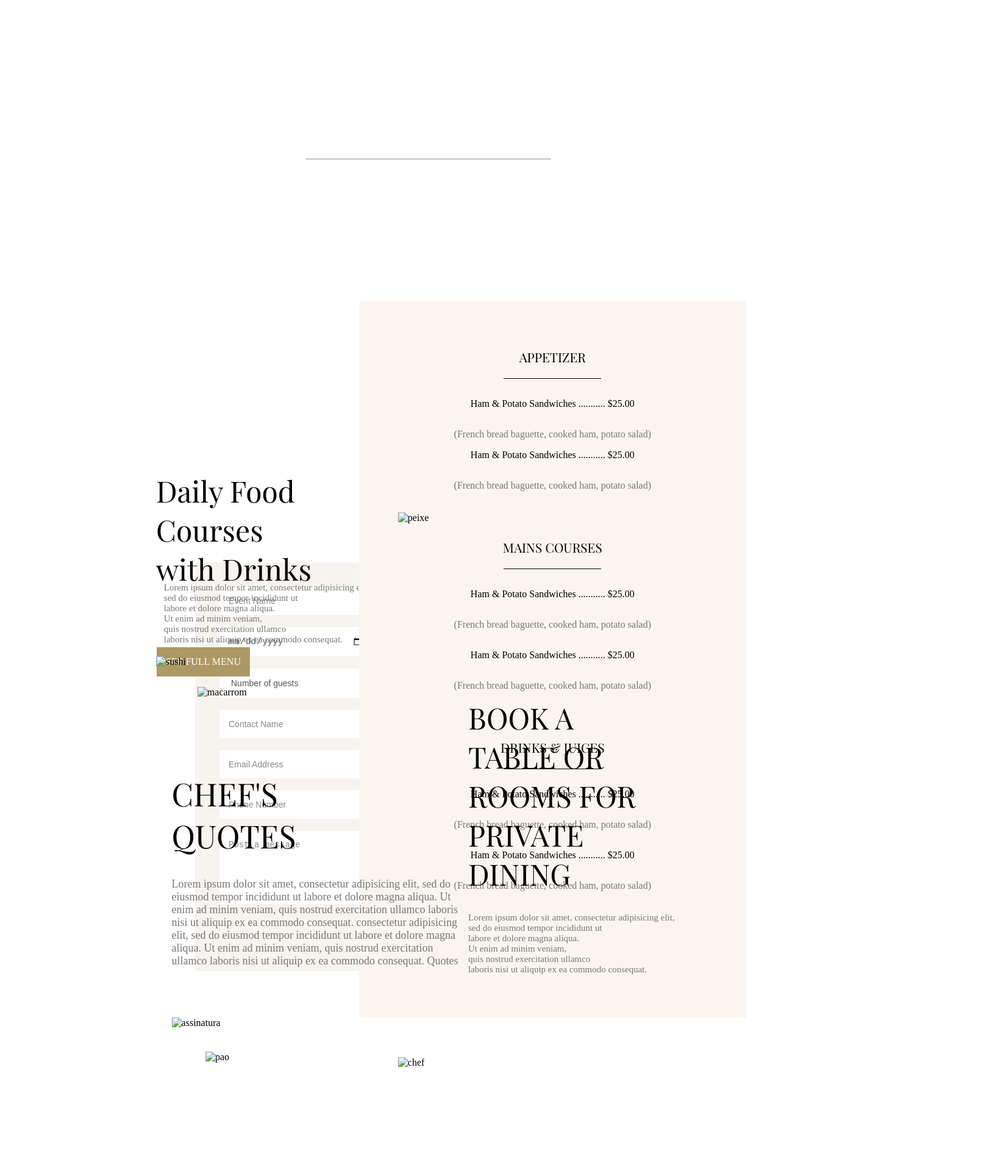
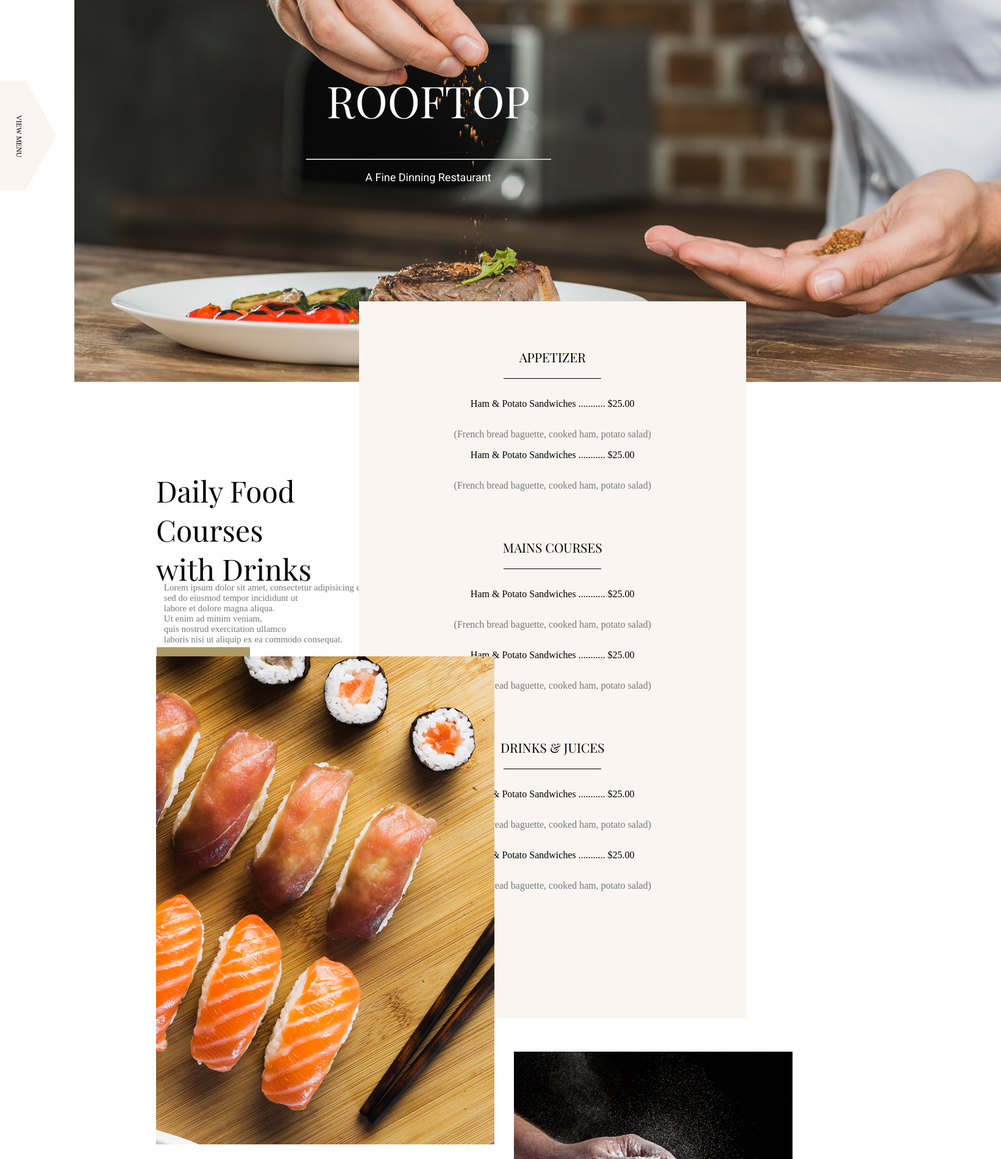
Before and after one commit to ThiagoFaria7/site_atividade_position, a plain HTML site: page index.html in a window 1280 px wide. Shown: the part 220-2120 px from the top of the page at 61% size, 1642 px wide, since content can reach past the window. Drawn offline with nearby package versions, Linux system fonts and the light colour scheme; files whose address does not match are found by name; a web font is replaced by a local one.

Commit message:
Update index.html

```diff
--- a/index.html
+++ b/index.html
@@ -36,15 +36,15 @@
     <p class="p_ft">A Fine Dinning Restaurant</p>
 </div>
     <div class="bookdiv">
-        <img class="book" src="img/book-table-bg.png" alt="">
+        <img class="book" src="book-table-bg.png" alt="">
         <p >BOOK A TABLE</p>
     </div>
     <div class="viewdiv">
-        <img class="view" src="img/view-menu-bg.png" alt="">
+        <img class="view" src="view-menu-bg.png" alt="">
         <a  href="menu.html">VIEW MENU</a>
     </div>
 
-    <img class="prato" src="img/header-bg.png" alt="prato">
+    <img class="prato" src="header-bg.png" alt="prato">
 <div class="dd">
 
     <h1 class="texto_dd">Daily Food<br>
@@ -79,12 +79,12 @@
         <p class="tit_desc">Ham & Potato Sandwiches ........... $25.00</p>
         <p class="descricao">(French bread baguette, cooked ham, potato salad)</p>
     </div>
-   <img class="sushi" src="img/g1.jpg" alt="sushi">
-   <img class="pao" src="img/g2.jpg" alt="pao">
+   <img class="sushi" src="g1.jpg" alt="sushi">
+   <img class="pao" src="g2.jpg" alt="pao">
    <br>
-   <img class="macar" src="img/g3.jpg" alt="macarrom">
+   <img class="macar" src="g3.jpg" alt="macarrom">
    <br>
-   <img class="peixe" src="img/g4.jpg" alt="peixe">
+   <img class="peixe" src="g4.jpg" alt="peixe">
 
 <div class="form-eventos">
     <form action="#" method="POST">
@@ -134,7 +134,7 @@
              quis nostrud exercitation ullamco<br> laboris nisi ut aliquip ex ea commodo consequat.
         </p>
     </div>
-    <img class="chef" src="img/chefs-quotes.jpg" alt="chef">
+    <img class="chef" src="chefs-quotes.jpg" alt="chef">
 
     <div class="cf">
         <h1 class="texto_cf">CHEF'S<br>
@@ -147,11 +147,11 @@
                  tempor incididunt ut labore et dolore magna<br> aliqua. Ut enim ad minim veniam,
                  quis nostrud exercitation<br> ullamco laboris nisi ut aliquip ex ea commodo consequat. Quotes
             </p>
-        <img class="acs" src="img/signature.png" alt="assinatura">
+        <img class="acs" src="signature.png" alt="assinatura">
         </div>
 
 
-            <img class="slide" src="img/callaction-bg.jpg" alt="">
+            <img class="slide" src="callaction-bg.jpg" alt="">
 
         <div class="div_mex">
             <h3 class="tit_mx">MAINS COURSE</h3>
@@ -159,7 +159,7 @@
             <p class="des_mx">Ham & Potato Sandwiches geric & Fries</p>
         </div>
 
-        <img class="imgb" src="img/image.png" alt="">
+        <img class="imgb" src="image.png" alt="">
         <div class="numeros">
             <h1 class="tit_num">Rooftop<br>
                 Fine Dinning<br>
```
